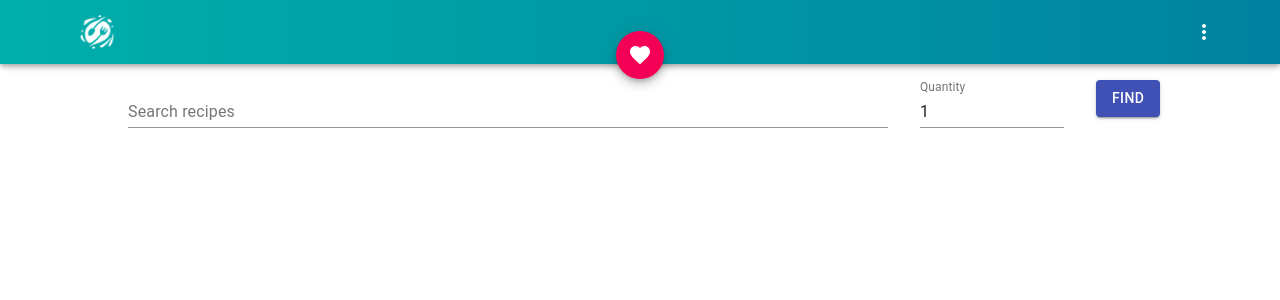
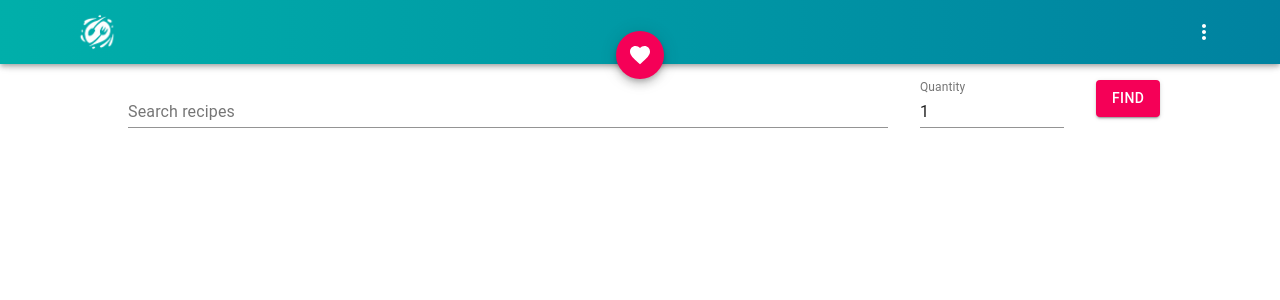
Before and after one commit to mizuris/cookbook-app, a React (Create React App) app: page / in a window 1280 px wide. Shown: the top 300 px of the page. Built offline with nearby package versions, Linux system fonts and the light colour scheme.

Commit message:
Add comments. Remove redundand styling code

```diff
--- a/src/App.js
+++ b/src/App.js
@@ -13,6 +13,14 @@ function App() {
     window.addEventListener("resize", () => setWidth(windowWidth));
   }, [windowWidth]);
 
+  const topRef = useRef(null);
+  const scrollTop = () =>
+    topRef.current.scrollIntoView({
+      behavior: "smooth",
+      block: "start",
+    });
+
+  // Scroll to favorites when clicking TopBar Favorite Fab
   const favListRef = useRef(null);
   const scrollIntoFavs = () =>
     favListRef.current.scrollIntoView({
@@ -21,8 +29,12 @@ function App() {
     });
 
   return (
-    <div className="App">
-      <TopBar scrollIntoFavs={scrollIntoFavs} windowWidth={width} />
+    <div className="App" ref={topRef}>
+      <TopBar
+        scrollIntoFavs={scrollIntoFavs}
+        scrollTop={scrollTop}
+        windowWidth={width}
+      />
       <div className="App-container">
         <RecipeGetForm />
         <main className="App-content">
--- a/src/App.scss
+++ b/src/App.scss
@@ -1,11 +1,13 @@
 .App {
   width: 100%;
+  min-height: 100%;
   position: relative;
 }
 
 .App-container {
   width: 80%;
-  margin: 80px auto 0;
+  padding-top: 80px;
+  margin: 0 auto;
 }
 
 h1 {
--- a/src/components/Recipe/RecipeFavoriteButton.js
+++ b/src/components/Recipe/RecipeFavoriteButton.js
@@ -6,6 +6,7 @@ import FavoriteIcon from "@material-ui/icons/Favorite";
 function RecipeFavoriteButton({ recipe, isFavorite }) {
   const dispatch = useDispatch();
 
+  // Choosing proper action dispatch if recipe isFavorite or if !isFavorite
   const handleClick = () => {
     isFavorite
       ? dispatch({
--- a/src/components/Recipe/RecipeList.js
+++ b/src/components/Recipe/RecipeList.js
@@ -1,25 +1,15 @@
 import React from "react";
 import { useSelector } from "react-redux";
 import Recipe from "./Recipe";
-import { makeStyles } from "@material-ui/core/styles";
 import { Grid } from "@material-ui/core";
-
-const useStyles = makeStyles(() => ({
-  root: {
-    minWidth: 200,
-    justifyContent: "flex-start",
-    alignItems: "stretch",
-  },
-}));
 
 function RecipeList() {
   const recipes = useSelector((state) => state.recipes);
-  const classes = useStyles();
 
   return (
     <>
       {recipes.length ? <h1>Results</h1> : ""}
-      <Grid container spacing={4} className={classes.root}>
+      <Grid container spacing={4} justify="flex-start" alignItems="stretch">
         {recipes.length
           ? recipes.map((recipe) => {
               return (
--- a/src/components/RecipeGetForm/RecipeGetForm.js
+++ b/src/components/RecipeGetForm/RecipeGetForm.js
@@ -1,29 +1,22 @@
 import React, { useState } from "react";
 import { useDispatch } from "react-redux";
-import { makeStyles } from "@material-ui/core/styles";
 import { Button, TextField, Grid } from "@material-ui/core";
 
-const useStyles = makeStyles(() => ({
-  root: {
-    margin: "50px auto",
-  },
-}));
-
 function RecipeGetForm() {
-  const classes = useStyles();
   const dispatch = useDispatch();
-
   const [query, setQuery] = useState({
     text: "",
     number: 1,
   });
 
+  // Submiting form and reseting input values to default state
   const handleSubmit = async (e) => {
     e.preventDefault();
     await getRecipe();
     setQuery({ text: "", number: 1 });
   };
 
+  // Calling API from endpoint and saving it to redux
   const getRecipe = async () => {
     const queryResult = await fetch(
       `https://api.spoonacular.com/recipes/complexSearch?apiKey=${process.env.REACT_APP_API_KEY}&query=${query.text}&number=${query.number}&addRecipeInformation=true`
@@ -42,7 +35,7 @@ function RecipeGetForm() {
   };
 
   return (
-    <form onSubmit={handleSubmit} className={classes.root}>
+    <form onSubmit={handleSubmit}>
       <Grid container spacing={4}>
         <Grid item xs={12} sm={9}>
           <TextField
@@ -62,6 +55,7 @@ function RecipeGetForm() {
             label="Quantity"
             type="number"
             name="number"
+            inputProps={{ min: 1, max: 20 }}
             value={query.number}
             onChange={(e) =>
               setQuery({ ...query, [e.target.name]: e.target.value })
@@ -69,7 +63,7 @@ function RecipeGetForm() {
           />
         </Grid>
         <Grid item xs={12} sm={1}>
-          <Button variant="contained" color="primary" type="submit">
+          <Button variant="contained" color="secondary" type="submit">
             Find
           </Button>
         </Grid>
--- a/src/components/TopBar/TopBar.js
+++ b/src/components/TopBar/TopBar.js
@@ -29,17 +29,18 @@ const useStyles = makeStyles(() => ({
   },
 }));
 
-function TopBar({ scrollIntoFavs }) {
+function TopBar({ scrollIntoFavs, scrollTop }) {
   const classes = useStyles();
+
+  // State and functions for menu component
   const [anchorEl, setAnchorEl] = useState(null);
-
   const handleOpenMenu = (e) => setAnchorEl(e.target);
   const handleCloseMenu = () => setAnchorEl(null);
 
   return (
     <AppBar position="fixed" className={classes.appBar}>
       <Toolbar className={classes.toolbar}>
-        <TopBarLogo />
+        <TopBarLogo handleScroll={scrollTop} />
         <Fab
           size="medium"
           color="secondary"
--- a/src/components/TopBar/TopBarLogo.js
+++ b/src/components/TopBar/TopBarLogo.js
@@ -3,9 +3,9 @@ import IconButton from "@material-ui/core/IconButton";
 import logo_white_wide from "../../assets/logo/cookbook_logo_horizontal_white.png";
 import logo_white_mobile from "../../assets/icon/cookbook_icon_white.png";
 
-function TopBarLogo({ width }) {
+function TopBarLogo({ width, handleScroll }) {
   return (
-    <IconButton>
+    <IconButton onClick={handleScroll}>
       <img
         style={{ maxHeight: 40 }}
         src={width > 350 ? logo_white_wide : logo_white_mobile}
--- a/src/index.scss
+++ b/src/index.scss
@@ -1,3 +1,7 @@
+html, body {
+  height: 100%;
+}
+
 body {
   margin: 0;
   font-family: -apple-system, BlinkMacSystemFont, 'Segoe UI', 'Roboto', 'Oxygen',
@@ -11,3 +15,7 @@ code {
   font-family: source-code-pro, Menlo, Monaco, Consolas, 'Courier New',
     monospace;
 }
+
+#root {
+  height: 100%;
+}
```
Also changed, not shown: src/components/Recipe/Recipe.js (+0 -7 lines).
